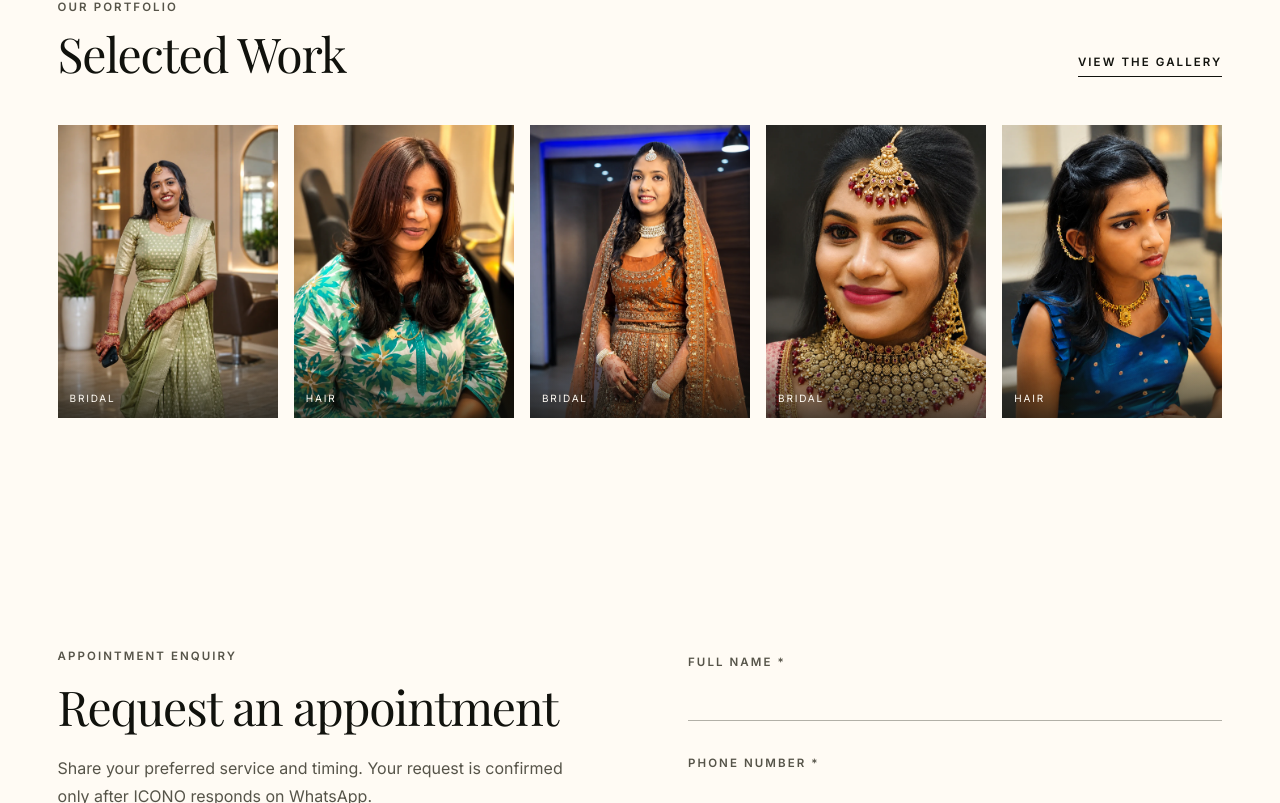
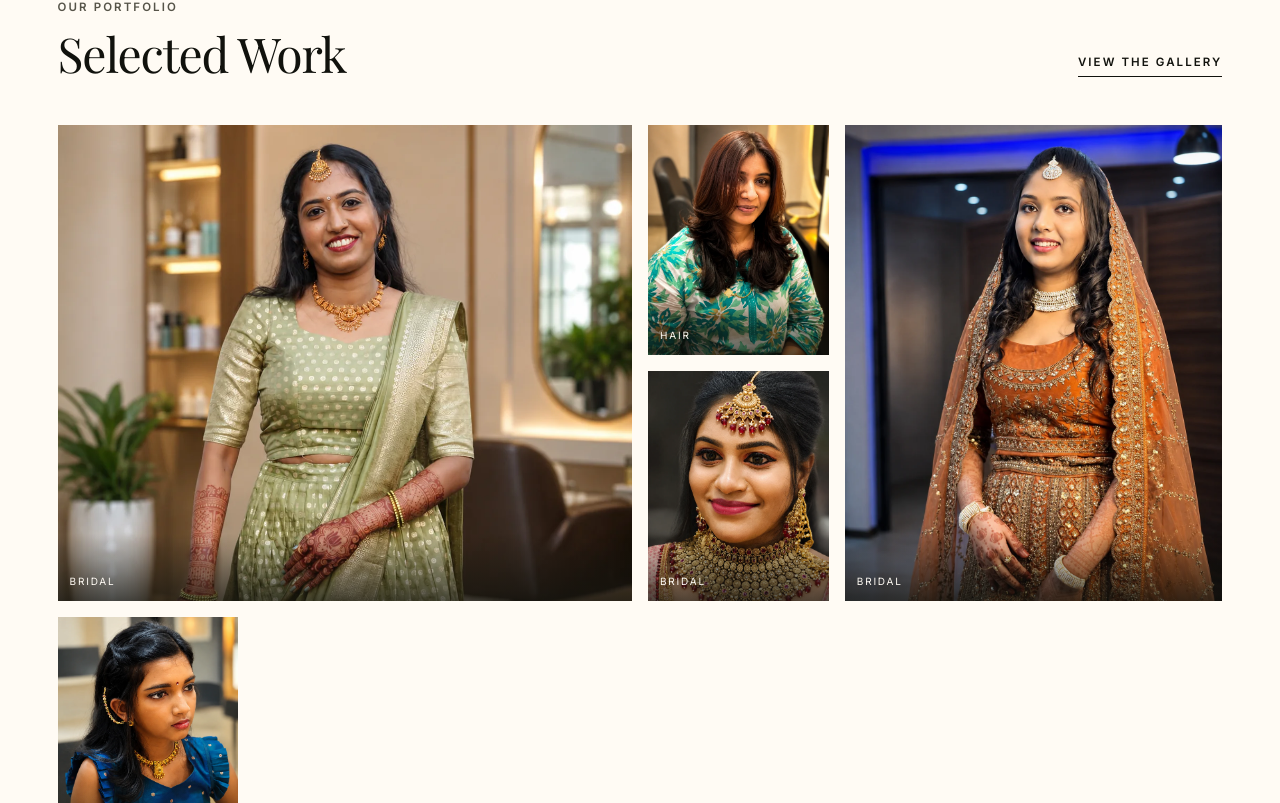
Before and after one commit to 007-Akira/icono, a Next.js app: page / in a window 1280 px wide. Shown: the part 4957-5760 px from the top of the page. Built offline with nearby package versions, Linux system fonts and the light colour scheme; no server answers.

Commit message:
design: restore asymmetric portfolio layout

```diff
--- a/app/gallery/page.tsx
+++ b/app/gallery/page.tsx
@@ -21,16 +21,30 @@ export default function GalleryPage() {
         </div>
       </section>
       <section className="pb-section">
-        <div className="page-shell grid grid-cols-1 gap-5 sm:grid-cols-2 lg:grid-cols-4">
+        <div className="page-shell columns-1 gap-5 sm:columns-2 lg:columns-3">
           {galleryItems.map((item) => (
-            <figure key={item.id} className="relative overflow-hidden bg-bone">
-              <div className="relative aspect-[3/4]">
+            <figure
+              key={item.id}
+              className="relative mb-5 break-inside-avoid overflow-hidden bg-bone"
+            >
+              <div
+                className={`relative ${
+                  item.ratio === "tall"
+                    ? "aspect-[3/5]"
+                    : item.ratio === "wide"
+                      ? "aspect-[4/3]"
+                      : item.ratio === "square"
+                        ? "aspect-square"
+                        : "aspect-[3/4]"
+                }`}
+              >
                 <Image
                   src={item.src}
                   alt={item.alt}
                   fill
-                  sizes="(min-width: 1024px) 25vw, (min-width: 640px) 50vw, 100vw"
+                  sizes="(min-width: 1024px) 33vw, (min-width: 640px) 50vw, 100vw"
                   className="editorial-image object-cover"
+                  style={{ objectPosition: item.focalPoint }}
                 />
               </div>
               <figcaption className="absolute inset-x-0 bottom-0 bg-gradient-to-t from-smoke/75 to-transparent px-4 pb-4 pt-14 text-xs uppercase tracking-wider text-floral">
--- a/components/home/GalleryPreview.tsx
+++ b/components/home/GalleryPreview.tsx
@@ -15,15 +15,25 @@ export function GalleryPreview() {
             View the gallery
           </Link>
         </div>
-        <div className="grid grid-cols-2 gap-4 md:grid-cols-5">
-          {homepageGalleryItems.map((item) => (
-            <figure key={item.id} className="relative aspect-[3/4] overflow-hidden bg-bone">
+        <div className="grid auto-rows-[180px] grid-cols-2 gap-4 md:auto-rows-[230px] md:grid-cols-6">
+          {homepageGalleryItems.map((item, index) => (
+            <figure
+              key={item.id}
+              className={`relative overflow-hidden bg-bone ${
+                index === 0
+                  ? "col-span-2 row-span-2 md:col-span-3"
+                  : index === 2
+                    ? "row-span-2 md:col-span-2"
+                    : "md:col-span-1"
+              }`}
+            >
               <Image
                 src={item.src}
                 alt={item.alt}
                 fill
-                sizes="(min-width: 768px) 20vw, 50vw"
+                sizes="(min-width: 768px) 45vw, 50vw"
                 className="editorial-image object-cover"
+                style={{ objectPosition: item.focalPoint }}
               />
               <figcaption className="absolute inset-x-0 bottom-0 bg-gradient-to-t from-smoke/70 to-transparent px-3 pb-3 pt-10 text-[10px] uppercase tracking-[0.18em] text-floral">
                 {item.category}
--- a/data/gallery.ts
+++ b/data/gallery.ts
@@ -3,6 +3,8 @@ export type GalleryItem = {
   src: string;
   alt: string;
   category: "Bridal" | "Hair";
+  ratio: "portrait" | "square" | "tall" | "wide";
+  focalPoint: string;
 };
 
 // Authentic Icono portfolio work. The first five are deliberately ordered for
@@ -13,48 +15,64 @@ export const galleryItems: GalleryItem[] = [
     src: "/images/work/bridal-green-look.webp",
     alt: "Icono bridal styling with a green traditional outfit and detailed mehndi",
     category: "Bridal",
+    ratio: "portrait",
+    focalPoint: "50% 25%",
   },
   {
     id: 2,
     src: "/images/work/layered-hair-styling.webp",
     alt: "Layered haircut and smooth salon styling by Icono",
     category: "Hair",
+    ratio: "square",
+    focalPoint: "50% 30%",
   },
   {
     id: 3,
     src: "/images/work/bridal-copper-look.webp",
     alt: "Icono bridal makeup and hair styling with a copper bridal outfit",
     category: "Bridal",
+    ratio: "tall",
+    focalPoint: "50% 25%",
   },
   {
     id: 4,
     src: "/images/work/bridal-jewellery-detail.webp",
     alt: "Close bridal makeup and jewellery detailing by Icono",
     category: "Bridal",
+    ratio: "square",
+    focalPoint: "50% 35%",
   },
   {
     id: 5,
     src: "/images/work/side-braid-hair-styling.webp",
     alt: "Side braid and long-hair styling by Icono",
     category: "Hair",
+    ratio: "square",
+    focalPoint: "50% 30%",
   },
   {
     id: 6,
     src: "/images/work/bridal-red-saree-look.webp",
     alt: "Icono occasion makeup and styling with a red traditional saree",
     category: "Bridal",
+    ratio: "tall",
+    focalPoint: "50% 25%",
   },
   {
     id: 7,
     src: "/images/work/bridal-rose-look.webp",
     alt: "Icono bridal makeup with a rose outfit and bouquet",
     category: "Bridal",
+    ratio: "portrait",
+    focalPoint: "50% 30%",
   },
   {
     id: 8,
     src: "/images/work/bridal-silver-look.webp",
     alt: "Icono bridal makeup and styling with a silver embroidered outfit",
     category: "Bridal",
+    ratio: "portrait",
+    focalPoint: "50% 25%",
   },
 ];
 
```
